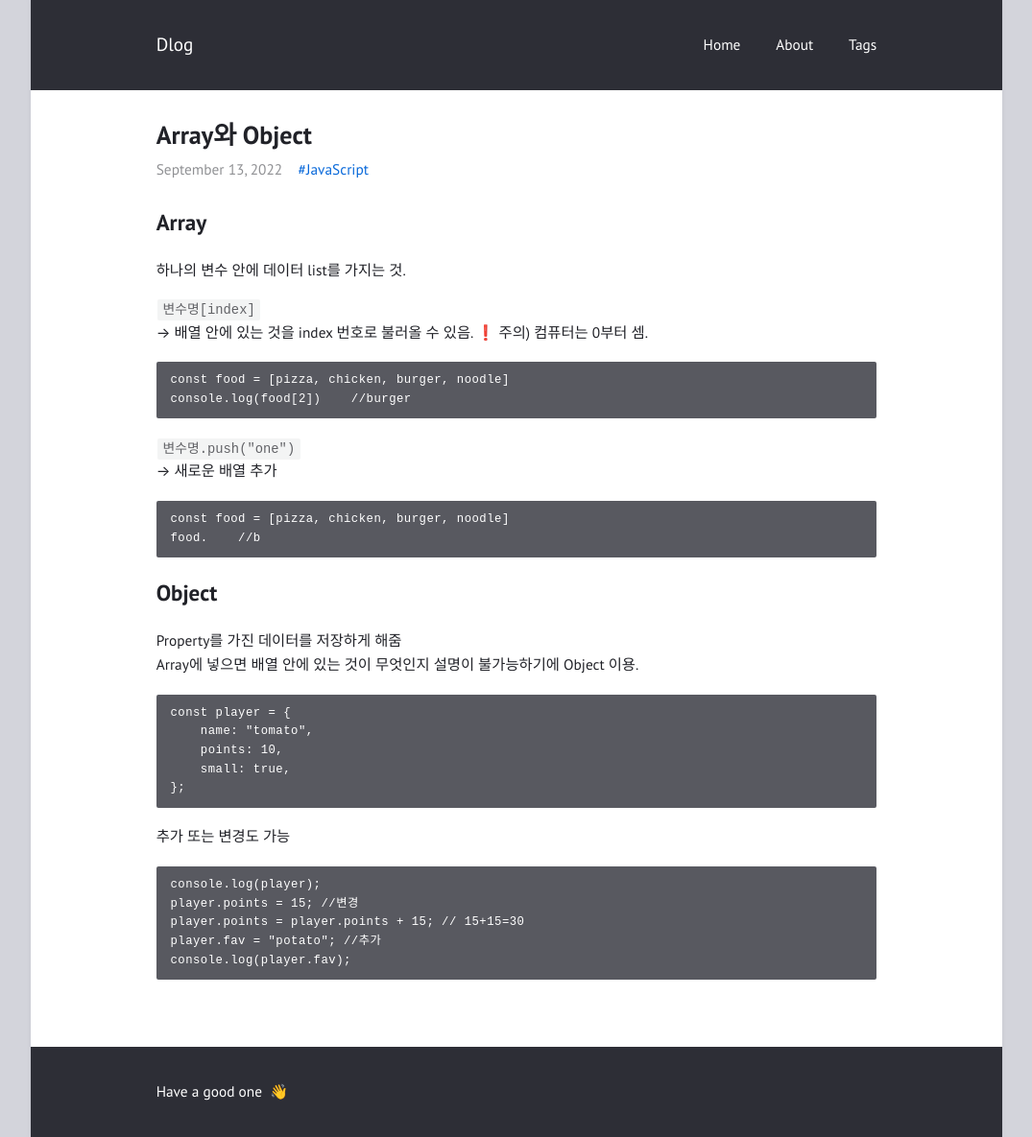
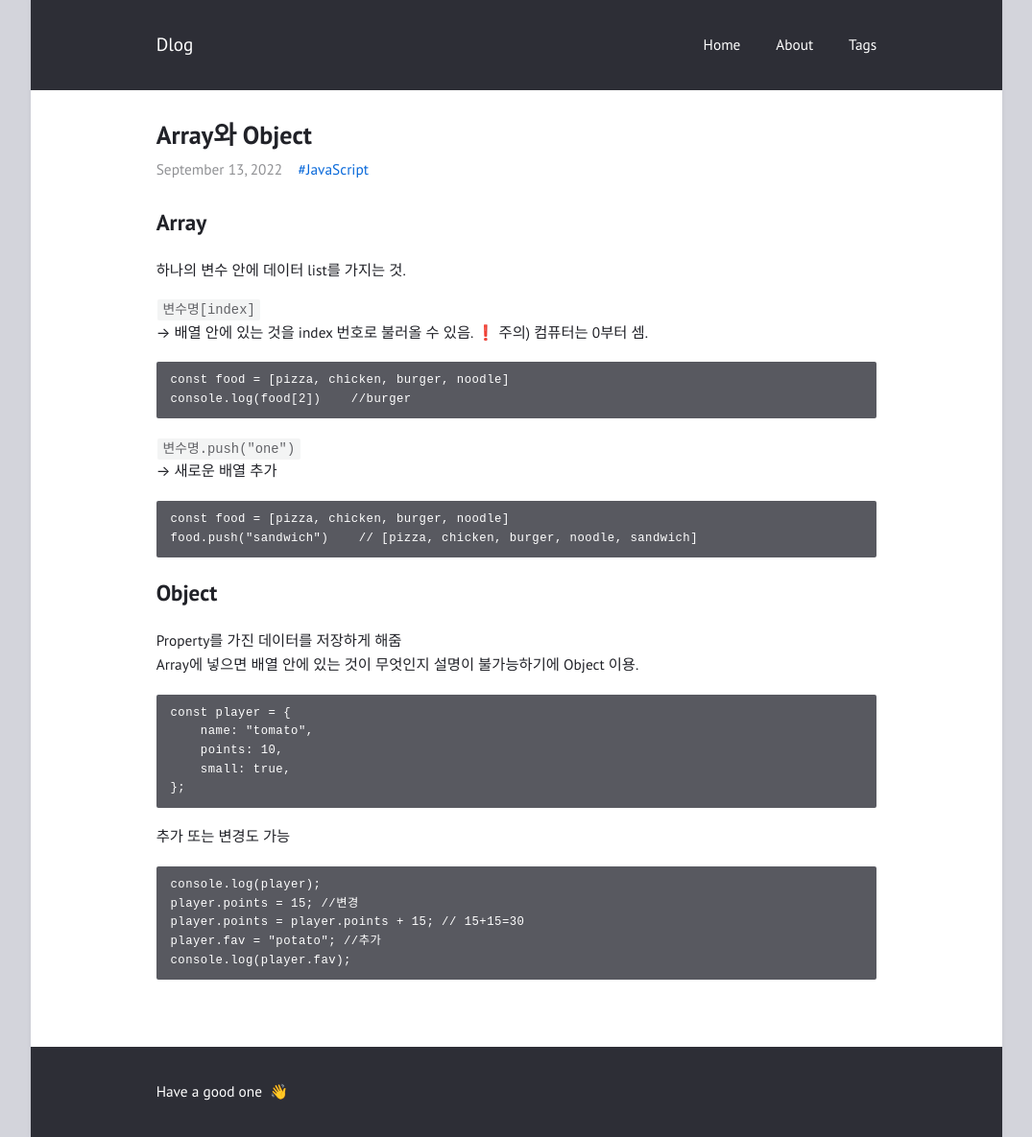
Before and after one commit to feb-dain/feb-dain.github.io, a Jekyll site: the page built from _posts/2022-09-13-array-and-object.md, in a window 1280 px wide. Shown: the whole page at 96% size, without its empty margins (102-1177 px from the left). Built offline with Jekyll 4.4.1, drawn with Linux system fonts in a browser that asks for light colours; comment, search, counter and statistics services are not loaded.

Commit message:
Update 2022-09-13-array-and-object.md

````diff
--- a/_posts/2022-09-13-array-and-object.md
+++ b/_posts/2022-09-13-array-and-object.md
@@ -23,7 +23,7 @@ console.log(food[2])    //burger
 → 새로운 배열 추가
 ```
 const food = [pizza, chicken, burger, noodle]
-food.    //b
+food.push("sandwich")    // [pizza, chicken, burger, noodle, sandwich]
 ```
 
 ## Object
````
